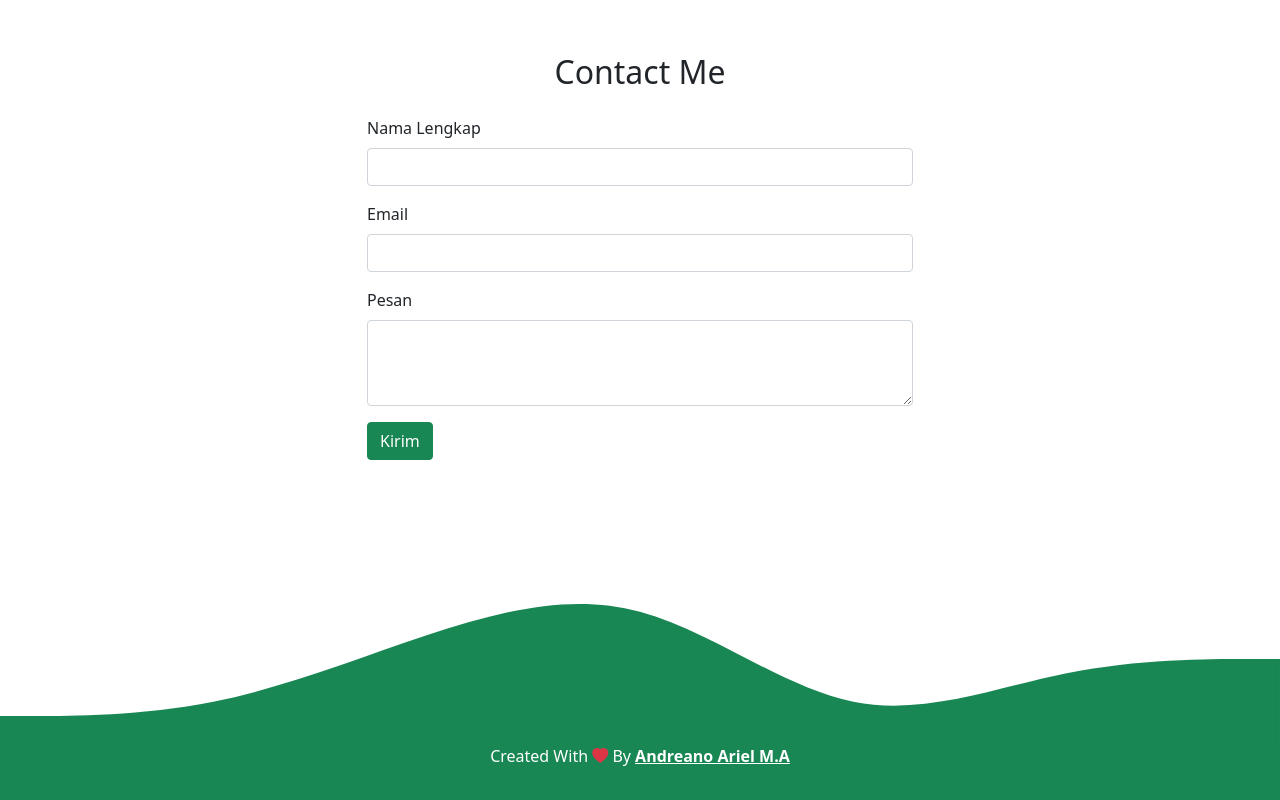
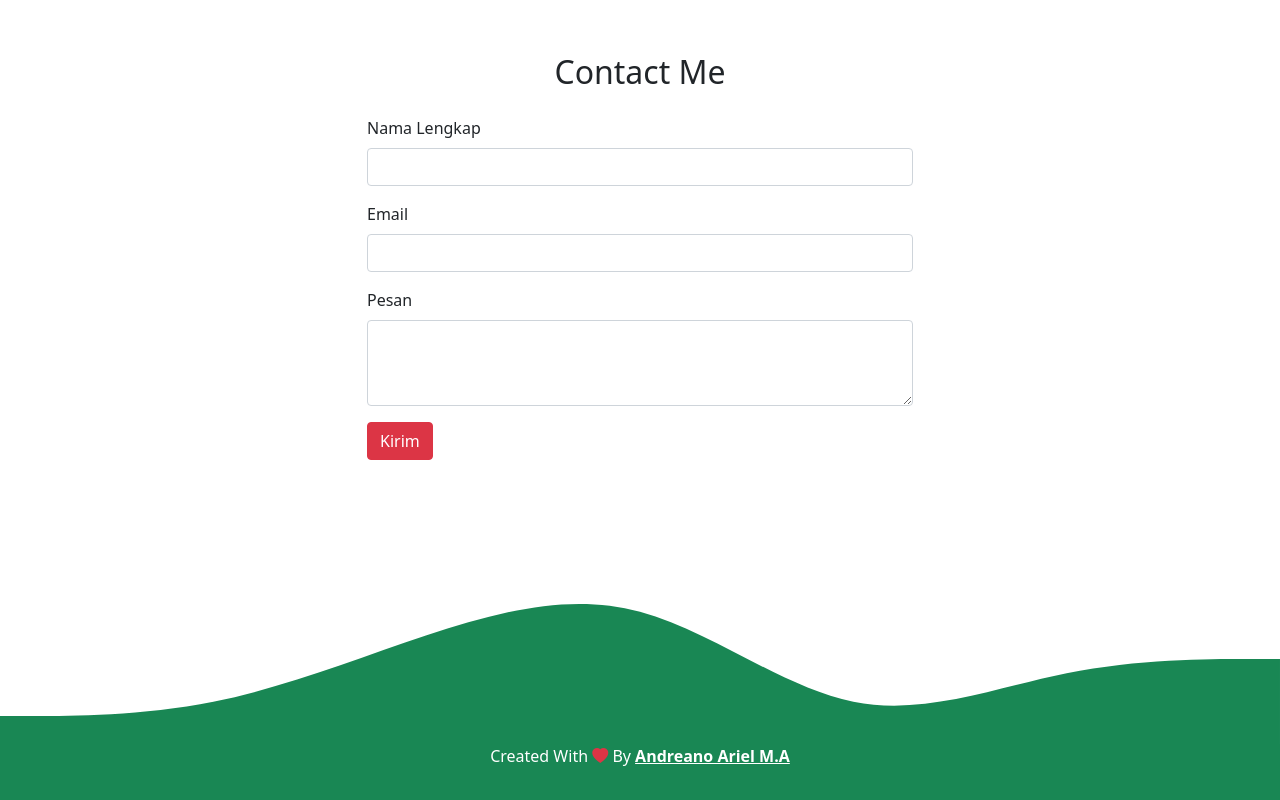
Before and after one commit to andrnoam/andrnoam.github.io, a plain HTML site: page index.html in a window 1280 px wide. Shown: the part 2306-3106 px from the top of the page. Drawn offline with nearby package versions, Linux system fonts and the light colour scheme.

Commit message:
mengubah warna menjadi merah

```diff
--- a/index.html
+++ b/index.html
@@ -158,7 +158,7 @@
                 <label for="pesan" class="form-label">Pesan</label>
                 <textarea class="form-control" id="pesan" rows="3"></textarea>
               </div>
-                <button type="submit" class="btn btn-success" a href="#ContactPerson" onclick="alert('Tunggu Balesan dari Aku Ya!!..')">Kirim</button></a>
+                <button type="submit" class="btn btn-danger" a href="#ContactPerson" onclick="alert('Tunggu Balesan dari Aku Ya!!..')">Kirim</button></a>
             </form>
           </div>
         </div>
```
